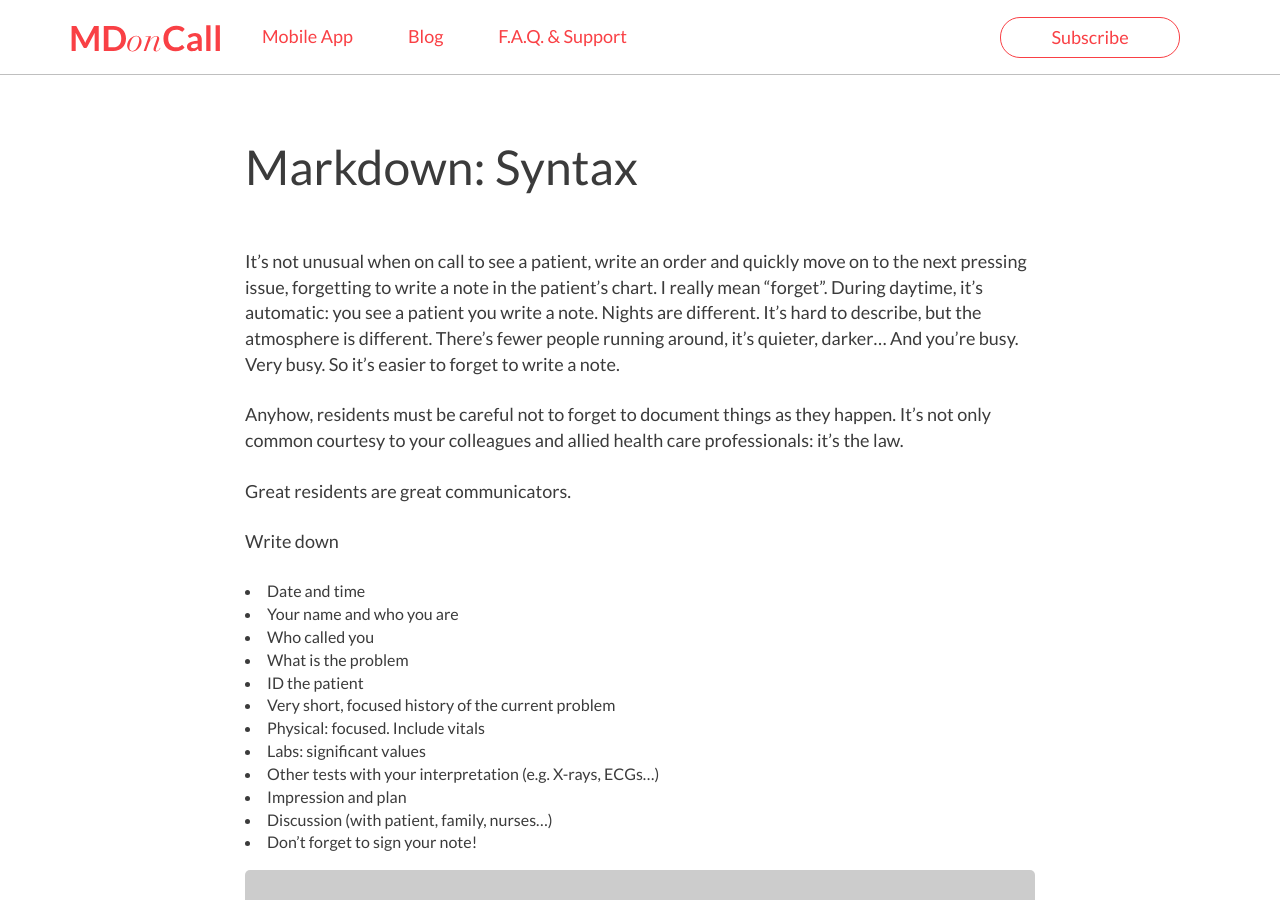
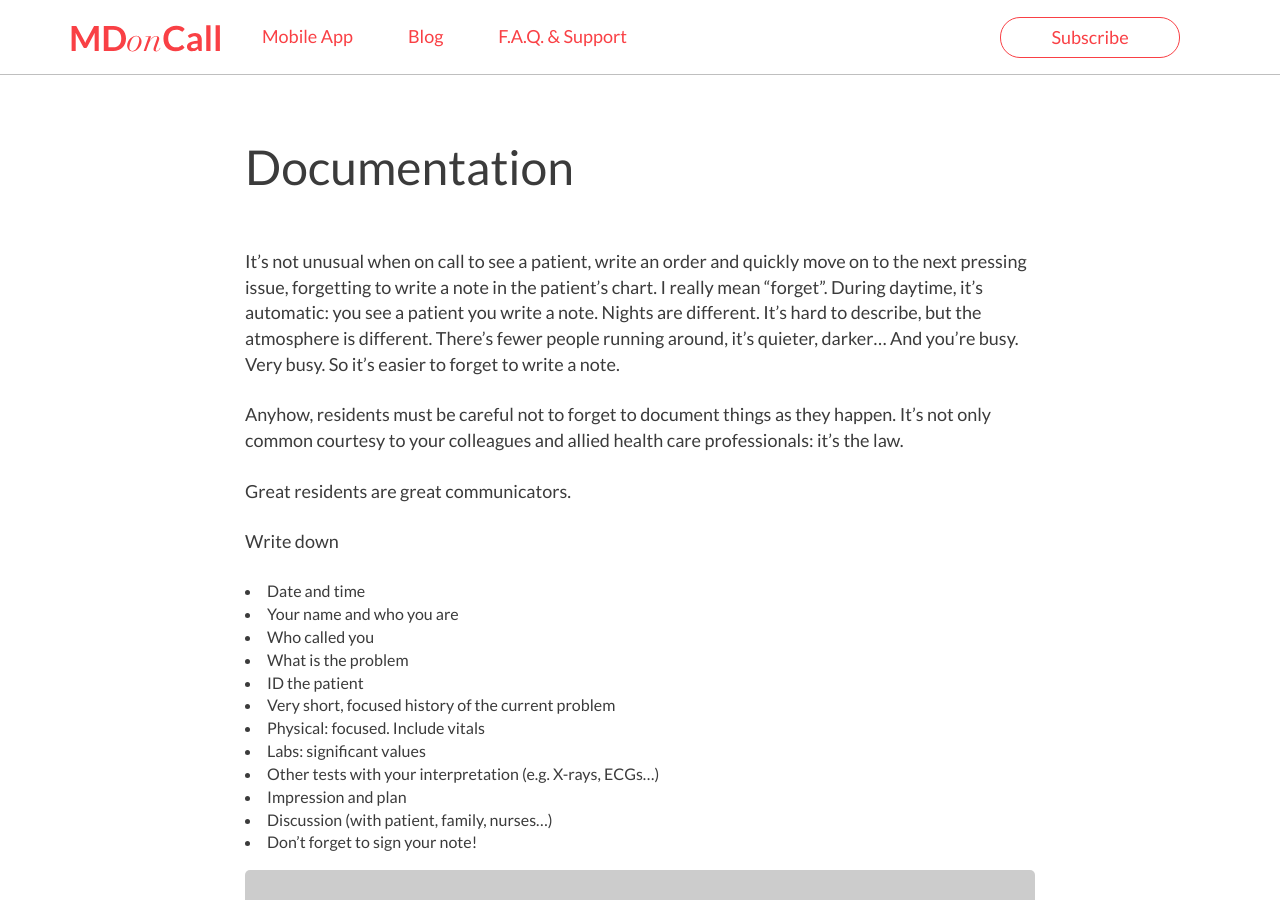
Before and after one commit to Messil/messil.github.io, a Jekyll site: the page built from _posts/2015-07-08-Documentation.markdown, in a window 1280 px wide and 900 px high. Built offline with Jekyll 4.4.1, drawn with Linux system fonts in a browser that asks for light colours; comment, search, counter and statistics services are not loaded.

Commit message:
Update 2015-07-08-Documentation.markdown

```diff
--- a/_posts/2015-07-08-Documentation.markdown
+++ b/_posts/2015-07-08-Documentation.markdown
@@ -1,6 +1,6 @@
 ---
 layout: post
-title:  "Markdown: Syntax"
+title:  "Documentation"
 date:   2015-06-04 21:15:03
 categories: favorites
 favorite: 1
```
